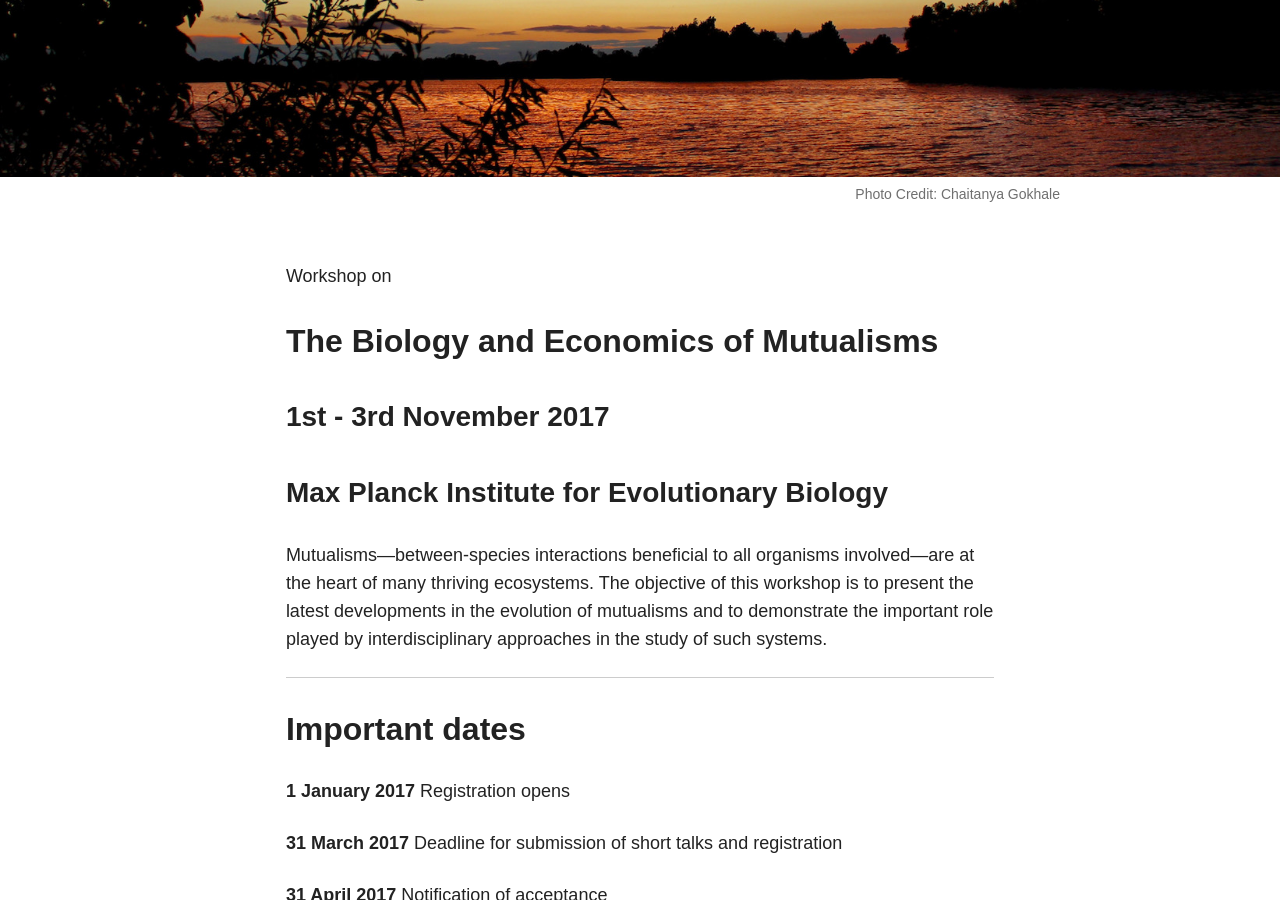
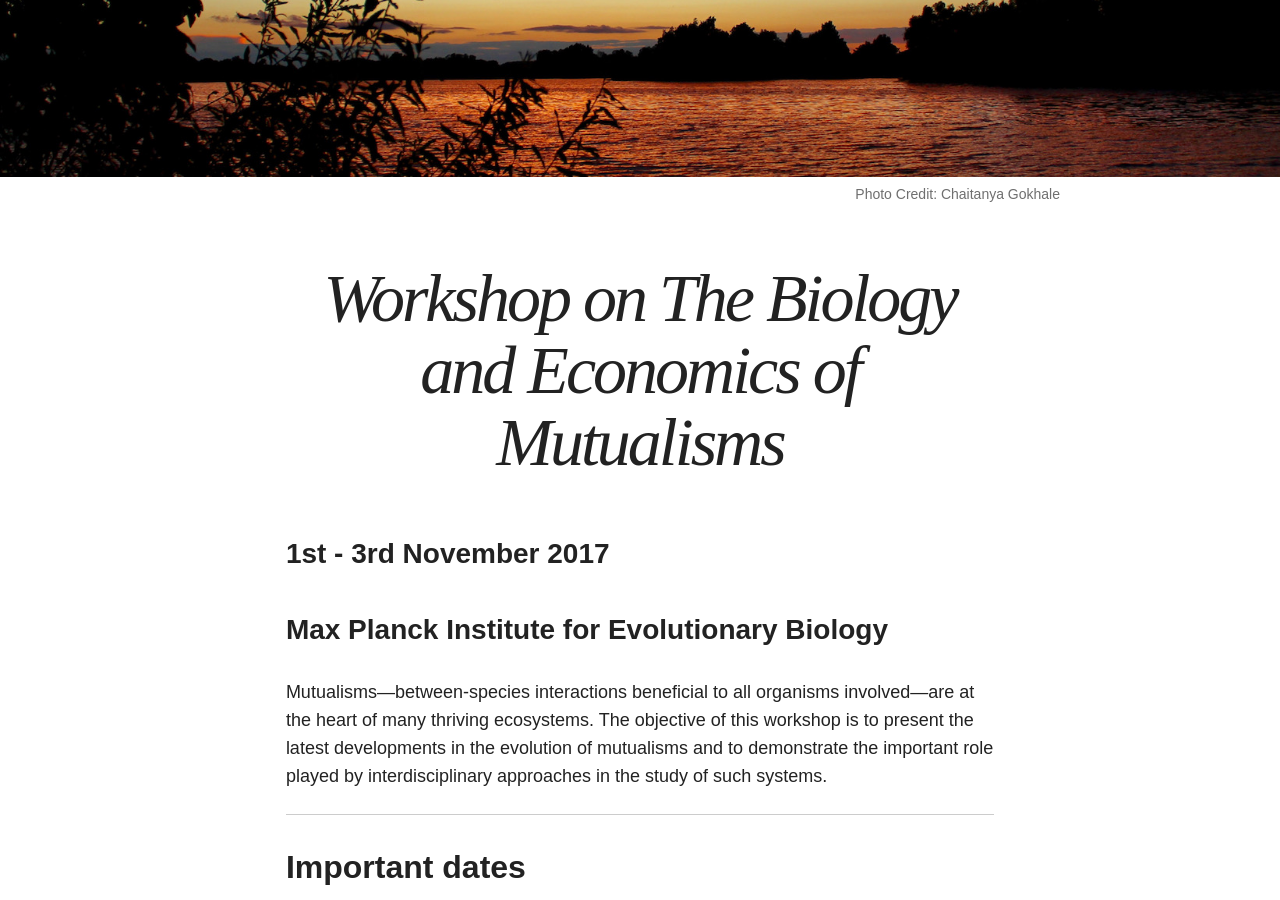
Before and after one commit to bionomics/bionomics, a Jekyll site: the page built from home/index.md, in a window 1280 px wide and 900 px high, scrolled down 367 px. Built offline with Jekyll 4.4.1, drawn with Linux system fonts in a browser that asks for light colours; nearby versions of some CDN libraries.

```diff
--- a/home/index.md
+++ b/home/index.md
@@ -1,14 +1,13 @@
 ---
 layout: page
-title:
+title:  Workshop on
+ The Biology and Economics of Mutualisms
 excerpt: "The Biology and Economics of Mutualisms Workshop at the Max Planck Institute for Evolutionary Biology"
 image:
   feature: IMG_0895.jpg
   credit: Chaitanya Gokhale
 ---
 
-Workshop on
-## The Biology and Economics of Mutualisms
 
 ### 1st - 3rd November 2017
 
```
